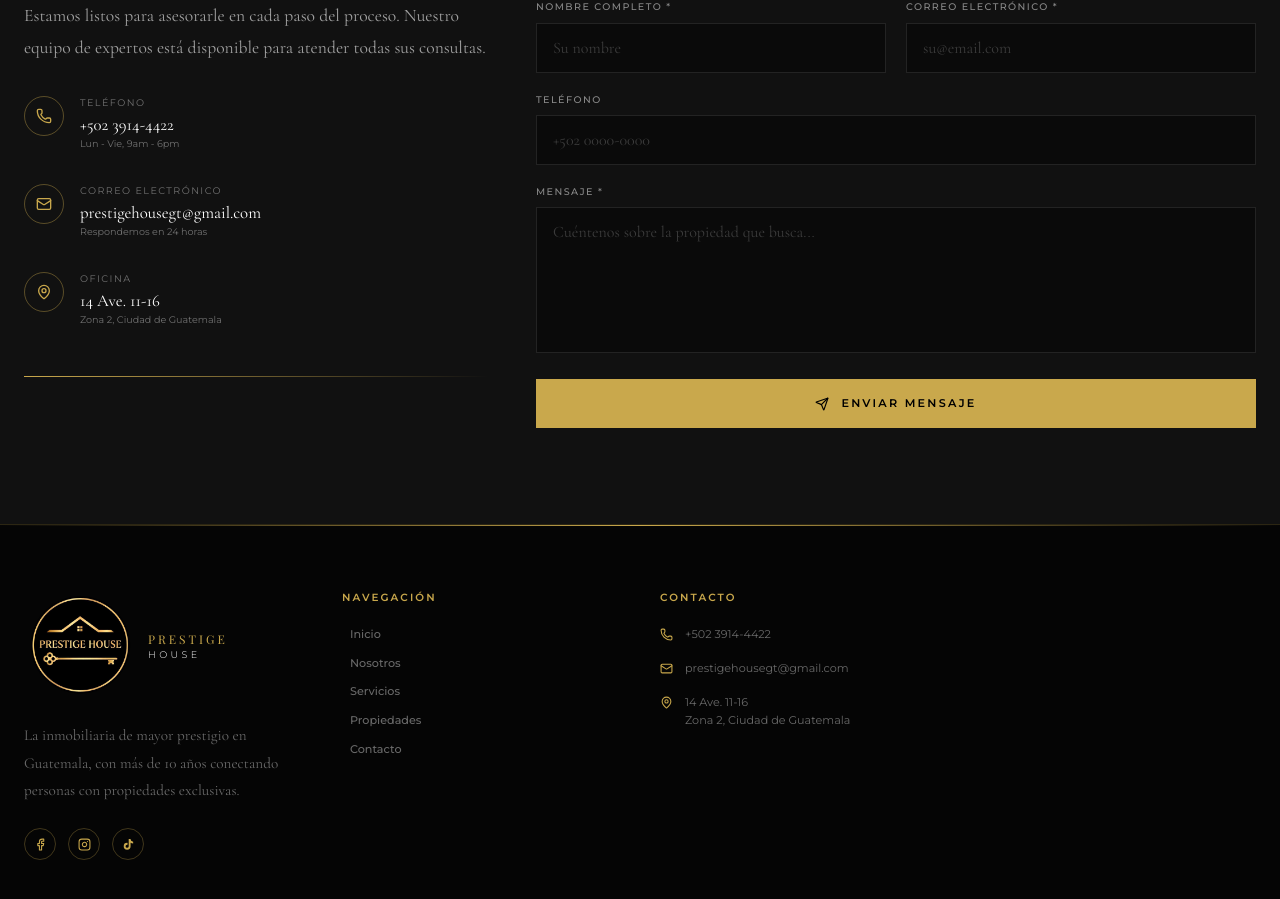
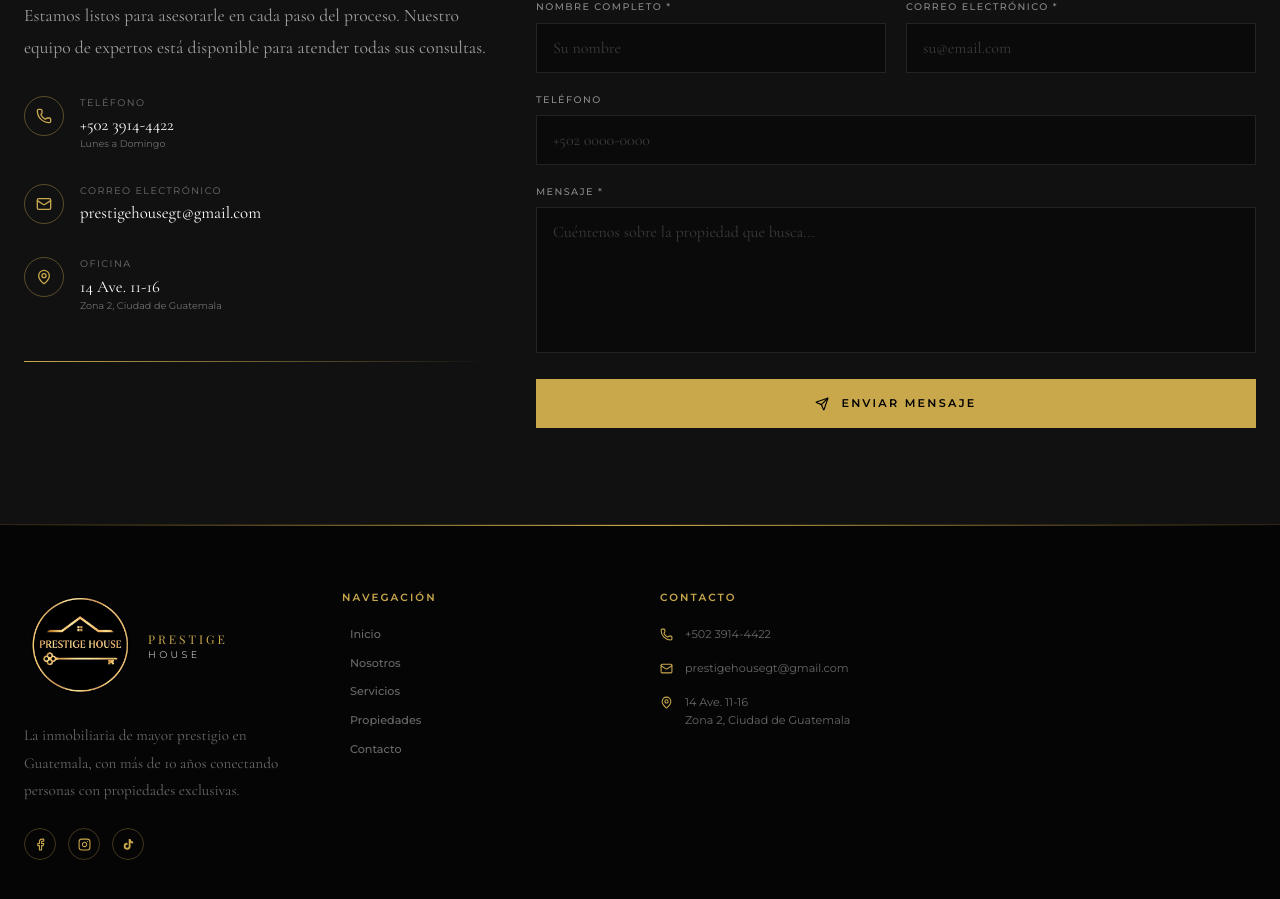
Before and after one commit to lpmunoz99/prestige-house-web, a React (Vite) app: page / in a window 1280 px wide. Shown: the part 3327-4226 px from the top of the page. Built offline with nearby package versions, Linux system fonts and the light colour scheme; a web font is replaced by a local one.

Commit message:
cambio hora de atencion

```diff
--- a/src/app/components/Contact.tsx
+++ b/src/app/components/Contact.tsx
@@ -61,13 +61,13 @@ export function Contact() {
                 icon: Phone,
                 label: "Teléfono",
                 value: "+502 3914-4422",
-                sub: "Lun - Vie, 9am - 6pm",
+                sub: "Lunes a Domingo",
               },
               {
                 icon: Mail,
                 label: "Correo Electrónico",
                 value: "prestigehousegt@gmail.com",
-                sub: "Respondemos en 24 horas",
+                sub: "",
               },
               {
                 icon: MapPin,
--- a/src/app/components/Properties.tsx
+++ b/src/app/components/Properties.tsx
@@ -1,6 +1,6 @@
 import { useState, useMemo } from "react";
 import { useNavigate } from "react-router";
-import { properties, buildWhatsAppUrl, VENTA_ZONAS, RENTA_ZONAS, type ListingType, type Property } from "../data/properties";
+import { properties, buildWhatsAppUrl, type ListingType, type Property } from "../data/properties";
 import { Bed, Bath, Maximize2, MapPin, ChevronDown, MessageCircle, ArrowRight, Play } from "lucide-react";
 
 export function Properties() {
@@ -11,7 +11,13 @@ export function Properties() {
   const navigate = useNavigate();
 
   const types = ["Todos", "Casa", "Apartamento"];
-  const zonas = activeTab === "venta" ? VENTA_ZONAS : RENTA_ZONAS;
+
+  // Zonas calculadas dinámicamente según el tab activo
+  const zonas = useMemo(() => {
+    return [...new Set(
+      properties.filter(p => p.listingType === activeTab).map(p => p.zona)
+    )].sort((a, b) => a - b);
+  }, [activeTab]);
 
   // Reset filters when tab changes
   const handleTabChange = (tab: ListingType) => {
@@ -175,7 +181,7 @@ export function Properties() {
   );
 }
 
-// ─── Property Card (no carousel — single image) ───────────────────────────────
+// ─── Property Card ────────────────────────────────────────────────────────────
 function PropertyCard({
   property,
   onDetail,
@@ -184,7 +190,7 @@ function PropertyCard({
   onDetail: () => void;
 }) {
   const isRenta = property.listingType === "renta";
-  const [isHovered, setIsHovered] = useState(false); // Estado para controlar el hover
+  const [isHovered, setIsHovered] = useState(false);
 
   return (
     <div
@@ -192,11 +198,8 @@ function PropertyCard({
       onMouseLeave={() => setIsHovered(false)}
       className="group relative bg-[#111111] border border-white/5 hover:border-[#C9A84C]/30 transition-all duration-500 flex flex-col"
     >
-
       {/* Image / Video Container */}
       <div className="relative overflow-hidden h-56 cursor-pointer" onClick={onDetail}>
-
-        {/* Renderizado condicional: Video o Imagen */}
         {property.video && isHovered ? (
           <video
             autoPlay
@@ -227,7 +230,7 @@ function PropertyCard({
           </p>
         </div>
 
-        {/* Video Badge (Solo si tiene video) */}
+        {/* Video Badge */}
         {property.video && (
           <div className="absolute top-4 right-4 bg-black/70 border border-[#C9A84C]/50 px-2 py-1 flex items-center gap-1.5">
             <Play size={10} className="fill-[#C9A84C] text-[#C9A84C]" />
@@ -238,7 +241,7 @@ function PropertyCard({
           </div>
         )}
 
-        {/* Photo count hint */}
+        {/* Photo count */}
         <div className="absolute bottom-3 right-3 flex items-center gap-1 bg-black/60 px-2 py-1">
           <div className="w-1 h-1 rounded-full bg-[#C9A84C]" />
           <p className="text-white/60" style={{ fontFamily: "Montserrat, sans-serif", fontSize: "0.52rem" }}>
@@ -246,7 +249,7 @@ function PropertyCard({
           </p>
         </div>
 
-        {/* Type & zona bottom left */}
+        {/* Type & zona */}
         <div className="absolute bottom-3 left-3">
           <p className="text-white/60" style={{ fontFamily: "Montserrat, sans-serif", fontSize: "0.55rem", letterSpacing: "0.15em", textTransform: "uppercase" }}>
             {property.type} · Zona {property.zona}
```
